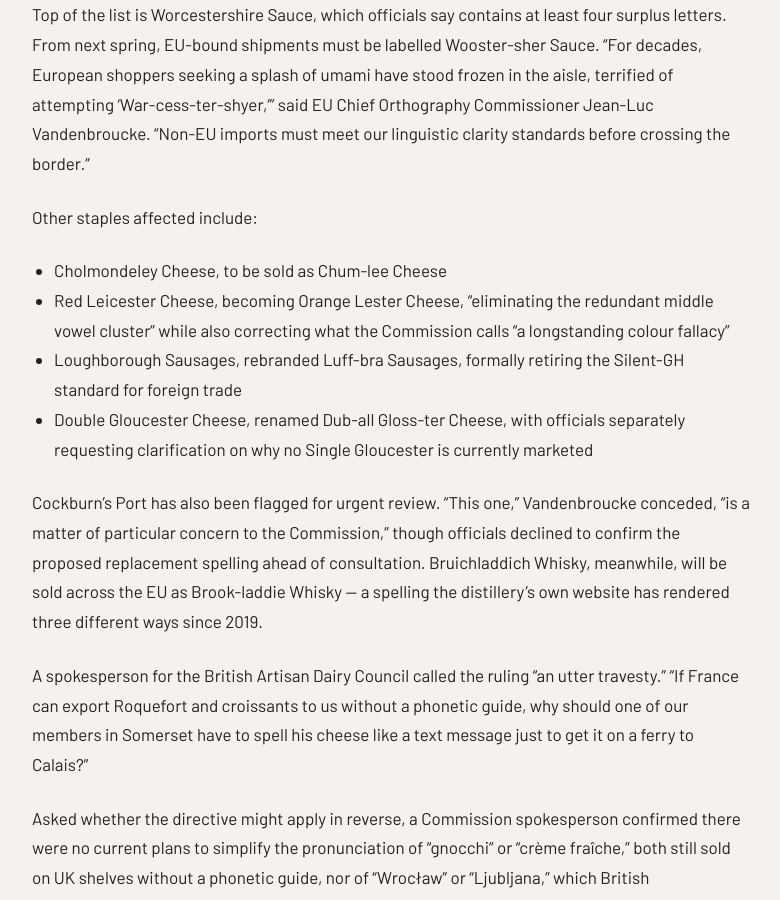
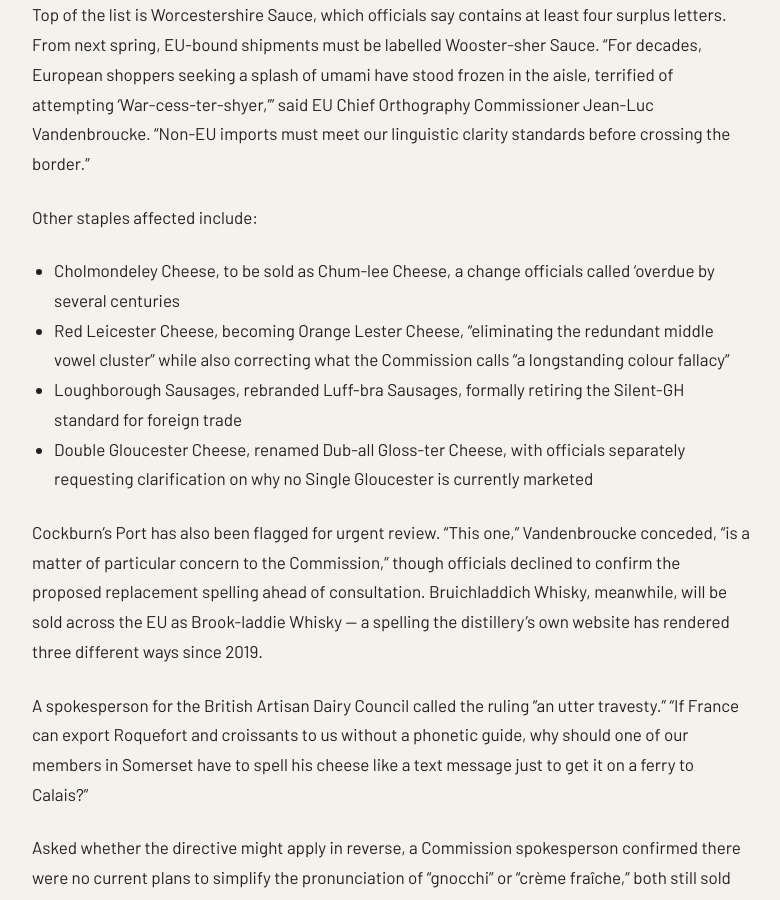
Before and after one commit to matt-palmer999/britishpatriots, a Jekyll site: the page built from _posts/2026-08-20-orthographic-alignment-accord.md, in a window 1280 px wide and 900 px high, scrolled down 1345 px. Shown: the whole window, without its empty margins (248-1028 px from the left). Built offline with Jekyll 4.4.1, drawn with Linux system fonts in a browser that asks for light colours; some web fonts are replaced.

Commit message:
Update 2026-08-20-orthographic-alignment-accord.md

```diff
--- a/_posts/2026-08-20-orthographic-alignment-accord.md
+++ b/_posts/2026-08-20-orthographic-alignment-accord.md
@@ -15,7 +15,7 @@ Top of the list is Worcestershire Sauce, which officials say contains at least f
 
 Other staples affected include:
 
-* Cholmondeley Cheese, to be sold as Chum-lee Cheese
+* Cholmondeley Cheese, to be sold as Chum-lee Cheese, a change officials called 'overdue by several centuries
 * Red Leicester Cheese, becoming Orange Lester Cheese, "eliminating the redundant middle vowel cluster" while also correcting what the Commission calls "a longstanding colour fallacy"
 * Loughborough Sausages, rebranded Luff-bra Sausages, formally retiring the Silent-GH standard for foreign trade
 * Double Gloucester Cheese, renamed Dub-all Gloss-ter Cheese, with officials separately requesting clarification on why no Single Gloucester is currently marketed
```
